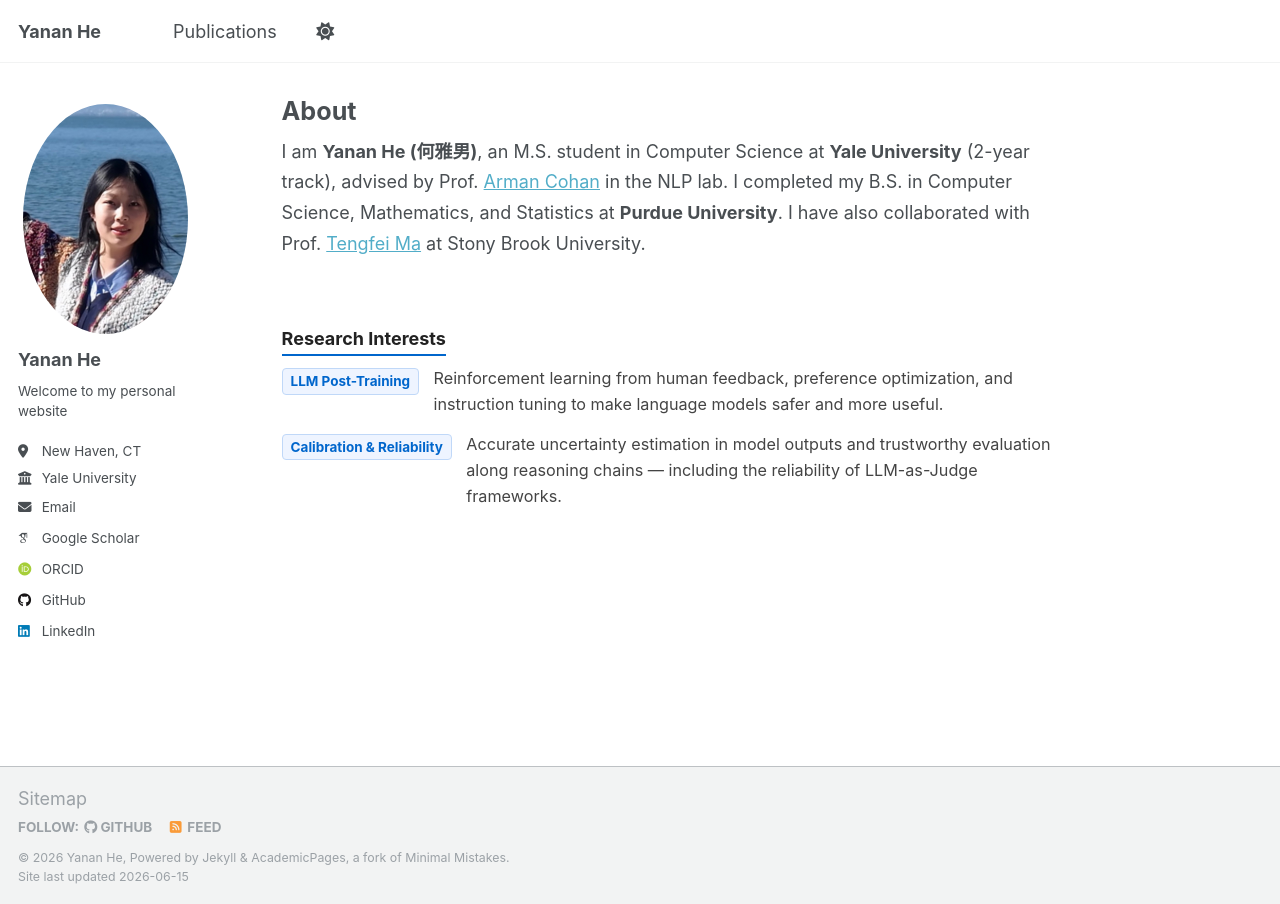
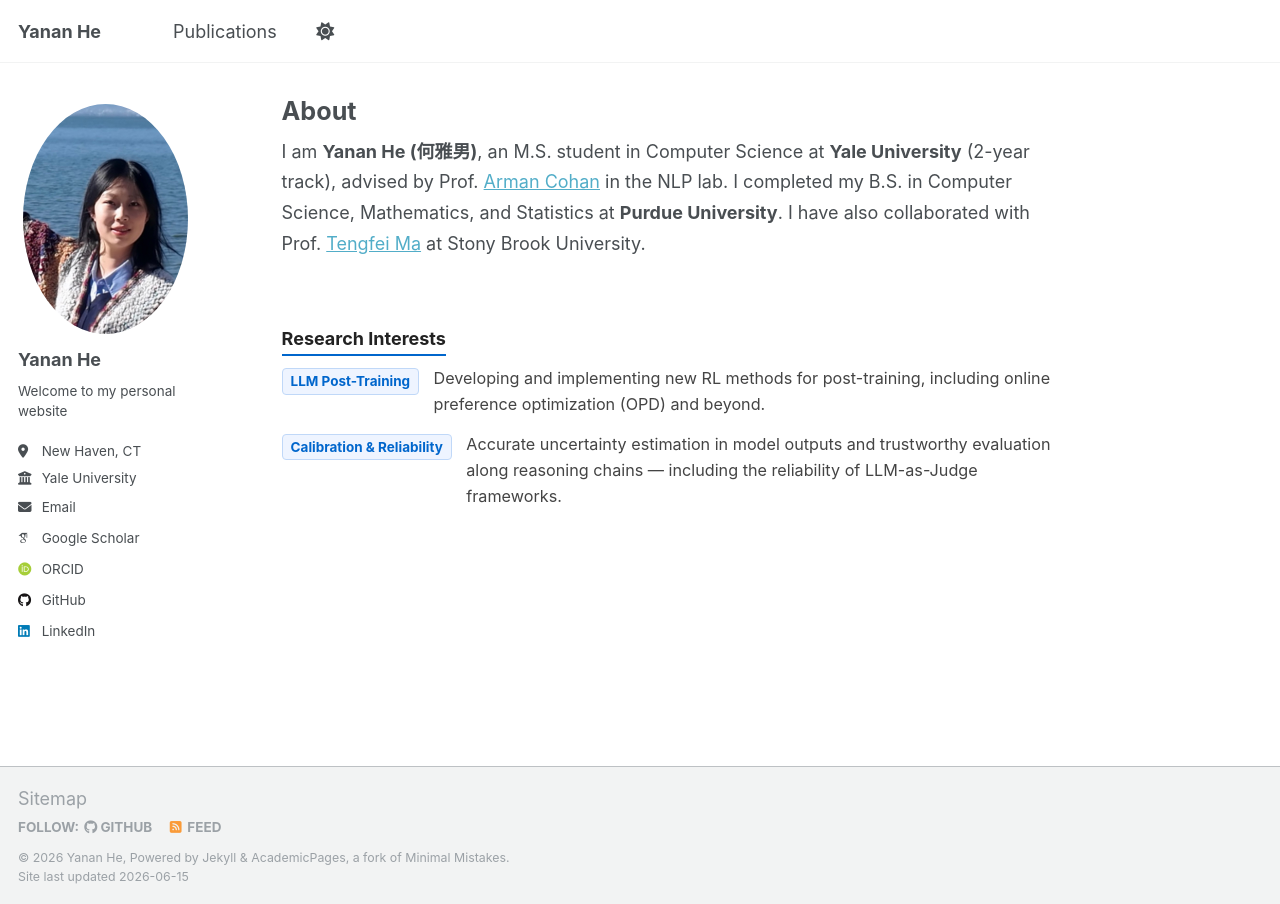
Before and after one commit to Echoo113/Echoo113.github.io, a Jekyll site: the page built from _pages/about.md, in a window 1280 px wide. Built offline with Jekyll 4.4.1, drawn with Linux system fonts in a browser that asks for light colours; some web fonts are replaced.

Commit message:
Update LLM Post-Training research description
Co-Authored-By: Claude Sonnet 4.6 <noreply@anthropic.com>

```diff
--- a/_pages/about.md
+++ b/_pages/about.md
@@ -16,7 +16,7 @@ redirect_from:
 
 <div class="research-item">
   <span class="research-tag">LLM Post-Training</span>
-  <span class="research-desc">Reinforcement learning from human feedback, preference optimization, and instruction tuning to make language models safer and more useful.</span>
+  <span class="research-desc">Developing and implementing new RL methods for post-training, including online preference optimization (OPD) and beyond.</span>
 </div>
 
 
```
